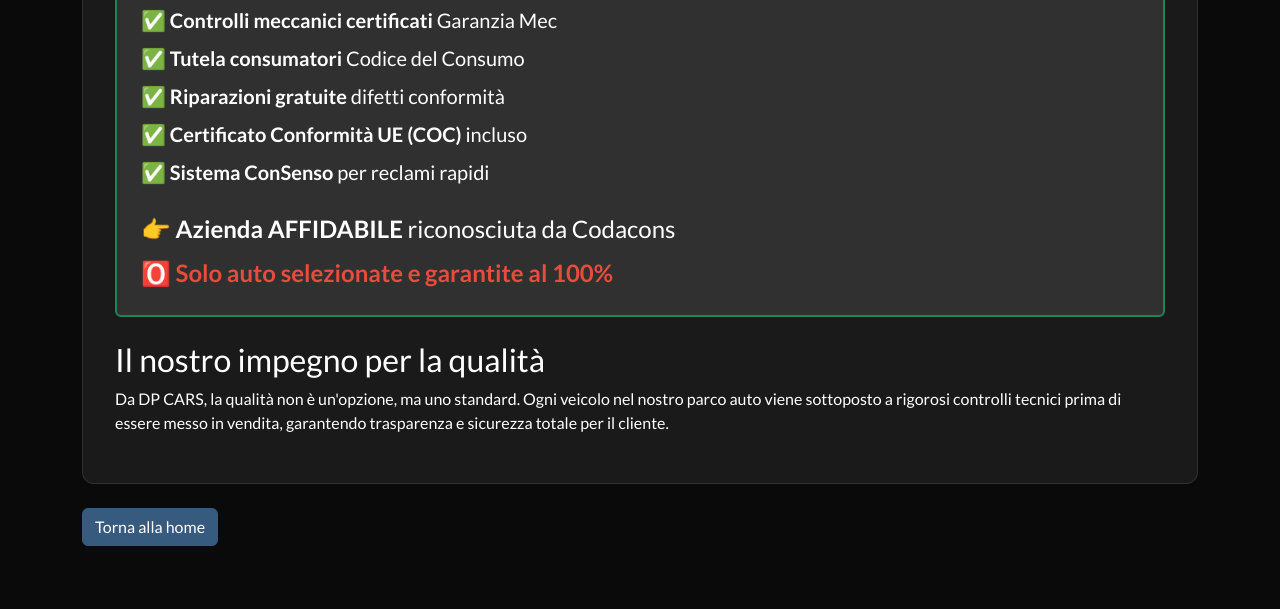
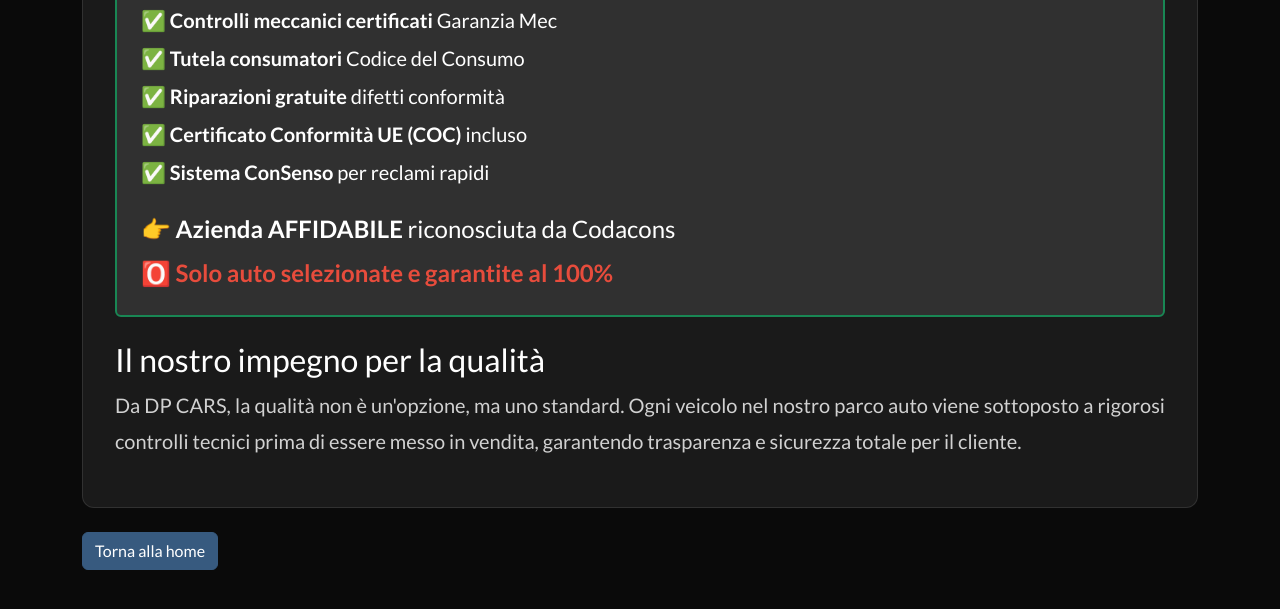
Before and after one commit to bolognacarmine-cell/dpcars-production, a website: page public/vantaggi/qualita-garantita.html in a window 1280 px wide. Shown: the part 459-1068 px from the top of the page. Drawn offline with nearby package versions, Linux system fonts and the light colour scheme.

Commit message:
Allineamento giustificato e coerenza tra card vantaggi

```diff
--- a/public/vantaggi/qualita-garantita.html
+++ b/public/vantaggi/qualita-garantita.html
@@ -17,6 +17,12 @@
         .navbar-brand .brand-name { font-weight: 900; font-size: 1.5rem; letter-spacing: 0.12em; color: #ff1744 !important; text-shadow: 0 0 16px rgba(255, 23, 68, 0.9); }
         .navbar-brand .brand-tagline { font-weight: 700; font-size: 0.75rem; letter-spacing: 0.25em; color: #ffffff !important; }
         .vantaggio-dettaglio { background: #1a1a1a; padding: 2rem; border-radius: 12px; margin-top: 2rem; border: 1px solid rgba(255,255,255,0.1); }
+
+        .justified-text {
+            text-align: justify;
+            line-height: 1.8;
+            color: rgba(255, 255, 255, 0.8);
+        }
     </style>
 </head>
 <body>
@@ -54,7 +60,7 @@
             </div>
 
             <h3>Il nostro impegno per la qualità</h3>
-            <p>Da DP CARS, la qualità non è un'opzione, ma uno standard. Ogni veicolo nel nostro parco auto viene sottoposto a rigorosi controlli tecnici prima di essere messo in vendita, garantendo trasparenza e sicurezza totale per il cliente.</p>
+            <p class="justified-text fs-5">Da DP CARS, la qualità non è un'opzione, ma uno standard. Ogni veicolo nel nostro parco auto viene sottoposto a rigorosi controlli tecnici prima di essere messo in vendita, garantendo trasparenza e sicurezza totale per il cliente.</p>
         </div>
         <a href="/" class="btn btn-primary mt-4">Torna alla home</a>
     </section>
```
Also changed, not shown: public/vantaggi/finanziamenti.html (+1 -1 lines).
